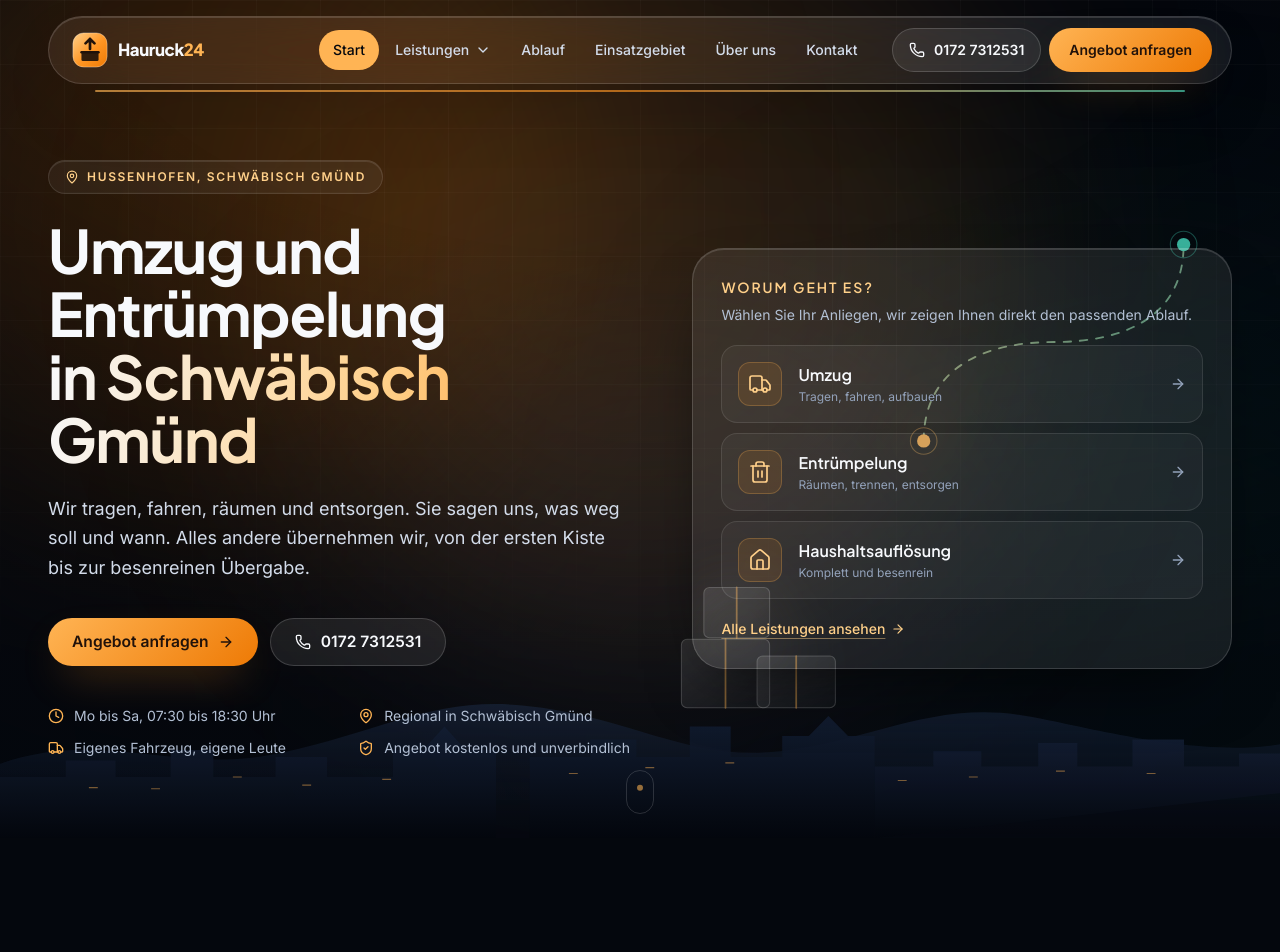
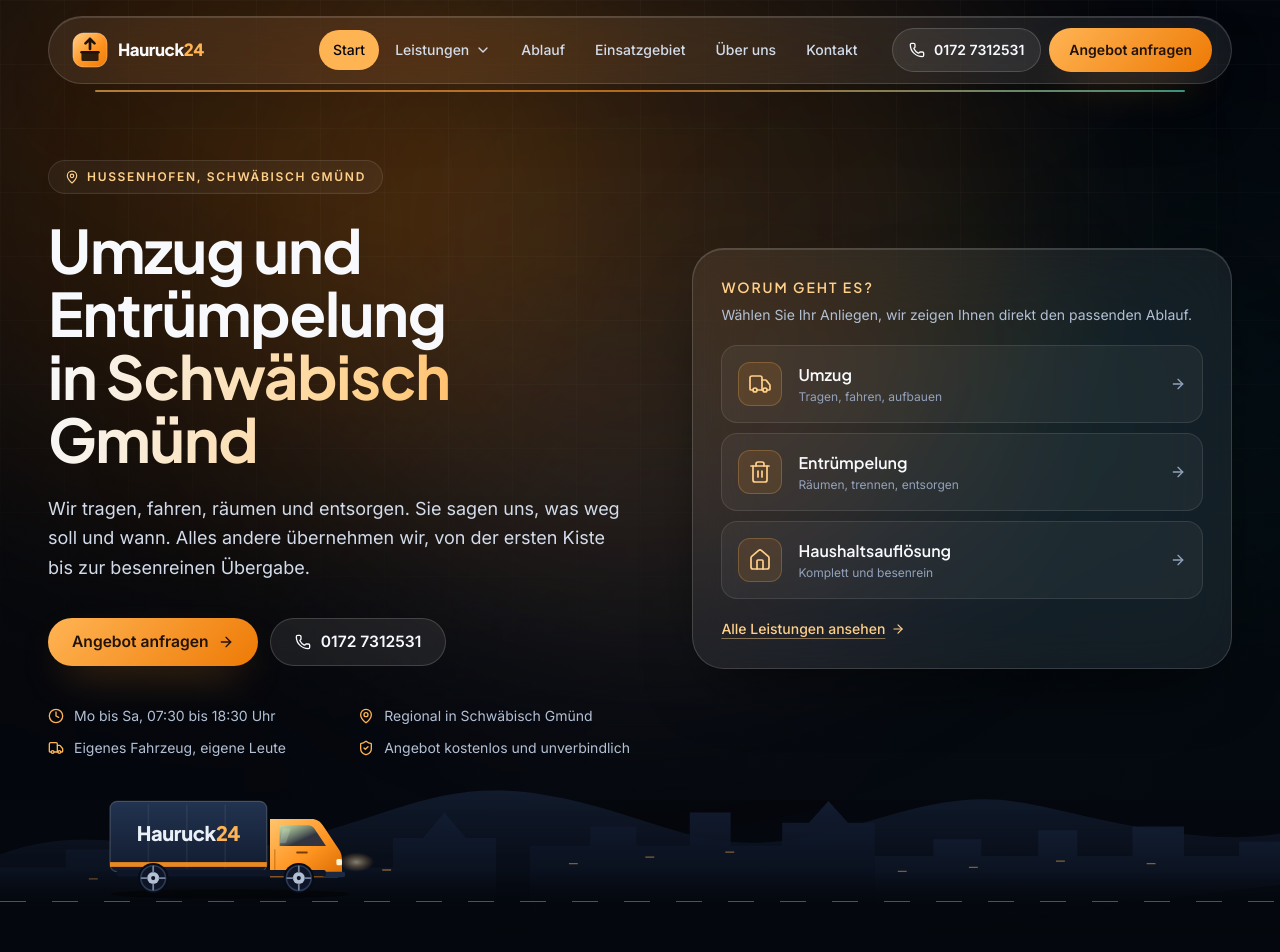
Before and after one commit to SchaeferDesigns/hauruck24, a Next.js app: page / in a window 1280 px wide. Shown: the top 952 px of the page. Built offline with nearby package versions, Linux system fonts and the light colour scheme.

Commit message:
SDA: Projektänderungen synchronisieren

```diff
--- a/src/components/sections/Hero.tsx
+++ b/src/components/sections/Hero.tsx
@@ -2,20 +2,21 @@
 
 import Link from "next/link";
 import {
+  animate,
   motion,
   useMotionValue,
   useReducedMotion,
   useScroll,
-  useSpring,
   useTransform,
 } from "motion/react";
 import { ArrowRight, Clock, MapPin, Phone, ShieldCheck, Truck } from "lucide-react";
-import { useCallback, useRef } from "react";
+import { useEffect, useRef, type CSSProperties } from "react";
 import { services } from "@/content/services";
 import { site } from "@/content/site";
-import { telHref } from "@/lib/utils";
 import ServiceIcon from "@/components/ui/ServiceIcon";
-import { SceneBoxes, SceneHills, SceneRoute, SceneTown } from "./HeroScene";
+import TruckIllustration from "@/components/ui/TruckIllustration";
+import { PhoneAction } from "@/components/ui/ContactAction";
+import { SceneHills, SceneTown } from "./HeroScene";
 
 const trust = [
   { icon: Clock, label: "Mo bis Sa, 07:30 bis 18:30 Uhr" },
@@ -27,57 +28,64 @@ const trust = [
 /** Drei Einstiege, damit Besucher sich sofort selbst einordnen. */
 const quickPicks = services.slice(0, 3);
 
+/** Radumfang in Pixeln der Zeichnung, fuer die passende Raddrehung */
+const WHEEL_CIRCUMFERENCE = 2 * Math.PI * 19;
+
+const delay = (seconds: number) => ({ "--enter-delay": `${seconds}s` }) as CSSProperties;
+
 export default function Hero() {
   const ref = useRef<HTMLElement>(null);
   const reduce = useReducedMotion();
 
   const { scrollYProgress } = useScroll({ target: ref, offset: ["start start", "end start"] });
 
-  /* Scroll-Parallax: jede Ebene bewegt sich anders schnell */
-  const yTown = useTransform(scrollYProgress, [0, 1], ["0%", "26%"]);
-  const yHills = useTransform(scrollYProgress, [0, 1], ["0%", "48%"]);
-  const yContent = useTransform(scrollYProgress, [0, 1], ["0%", "-14%"]);
-  const opacityContent = useTransform(scrollYProgress, [0, 0.75], [1, 0]);
-  const scaleGlow = useTransform(scrollYProgress, [0, 1], [1, 1.3]);
+  /* Scroll-Parallax: jede Ebene laeuft mit eigener Geschwindigkeit.
+     Glasflaechen bekommen nur Bewegung, nie Deckkraft auf einem Vorfahren. */
+  const yGlow = useTransform(scrollYProgress, [0, 1], ["0%", "30%"]);
+  const scaleGlow = useTransform(scrollYProgress, [0, 1], [1, 1.35]);
+  const yHills = useTransform(scrollYProgress, [0, 1], ["0%", "46%"]);
+  const yTown = useTransform(scrollYProgress, [0, 1], ["0%", "24%"]);
+  const yText = useTransform(scrollYProgress, [0, 1], ["0%", "-22%"]);
+  const fadeText = useTransform(scrollYProgress, [0, 0.7], [1, 0]);
+  const yCard = useTransform(scrollYProgress, [0, 1], ["0%", "-8%"]);
 
-  /* Zeiger-Parallax fuer die Bildebene, nur bei feinem Zeiger sinnvoll */
-  const pointerX = useMotionValue(0);
-  const pointerY = useMotionValue(0);
-  const tiltX = useSpring(pointerX, { stiffness: 90, damping: 20 });
-  const tiltY = useSpring(pointerY, { stiffness: 90, damping: 20 });
-  const sceneX = useTransform(tiltX, [-0.5, 0.5], ["-16px", "16px"]);
-  const sceneY = useTransform(tiltY, [-0.5, 0.5], ["-12px", "12px"]);
-  const boxesX = useTransform(tiltX, [-0.5, 0.5], ["26px", "-26px"]);
-  const boxesY = useTransform(tiltY, [-0.5, 0.5], ["18px", "-18px"]);
+  /* Der Wagen faehrt beim Laden ein und beim Scrollen weiter */
+  const driveIn = useMotionValue(reduce ? 0 : -520);
+  const driveScroll = useTransform(scrollYProgress, [0, 0.9], [0, 760]);
+  const truckX = useTransform(() => driveIn.get() + driveScroll.get());
+  const wheelRotate = useTransform(truckX, (x) => (x / WHEEL_CIRCUMFERENCE) * 360);
+  const bob = useMotionValue(0);
 
-  const onPointerMove = useCallback(
-    (event: React.PointerEvent<HTMLElement>) => {
-      if (event.pointerType !== "mouse" || reduce) return;
-      const rect = event.currentTarget.getBoundingClientRect();
-      pointerX.set((event.clientX - rect.left) / rect.width - 0.5);
-      pointerY.set((event.clientY - rect.top) / rect.height - 0.5);
-    },
-    [pointerX, pointerY, reduce],
-  );
-
-  const onPointerLeave = useCallback(() => {
-    pointerX.set(0);
-    pointerY.set(0);
-  }, [pointerX, pointerY]);
+  useEffect(() => {
+    if (reduce) {
+      driveIn.set(0);
+      return;
+    }
+    const drive = animate(driveIn, 0, { duration: 2.4, delay: 0.5, ease: [0.16, 1, 0.3, 1] });
+    /* Leichtes Federn des Aufbaus im Stand */
+    const idle = animate(bob, [0, -1.6, 0], {
+      duration: 1.8,
+      repeat: Infinity,
+      ease: "easeInOut",
+      delay: 2.9,
+    });
+    return () => {
+      drive.stop();
+      idle.stop();
+    };
+  }, [driveIn, bob, reduce]);
 
   return (
     <section
       ref={ref}
-      onPointerMove={onPointerMove}
-      onPointerLeave={onPointerLeave}
       aria-labelledby="hero-title"
-      className="relative -mt-24 flex min-h-[calc(100dvh-2rem)] items-center overflow-hidden pt-32 pb-20 sm:-mt-28 sm:pt-40 lg:min-h-[46rem]"
+      className="relative -mt-24 flex min-h-[calc(100dvh-2rem)] items-center overflow-hidden pt-32 pb-36 sm:-mt-28 sm:pt-40 sm:pb-44 lg:min-h-[48rem]"
     >
       {/* Ebene 1, Lichtschein */}
       <motion.div
         aria-hidden="true"
-        style={reduce ? undefined : { scale: scaleGlow }}
-        className="pointer-events-none absolute top-[-12%] left-1/2 -z-1 size-[46rem] -translate-x-1/2 rounded-full bg-brand-500/14 blur-[120px]"
+        style={reduce ? undefined : { y: yGlow, scale: scaleGlow }}
+        className="pointer-events-none absolute top-[-14%] left-1/2 -z-1 size-[46rem] -translate-x-1/2 rounded-full bg-brand-500/14 blur-[120px]"
       />
 
       {/* Ebene 2, ferne Huegel */}
@@ -86,112 +94,90 @@ export default function Hero() {
         style={reduce ? undefined : { y: yHills }}
         className="pointer-events-none absolute inset-x-0 bottom-0 -z-1"
       >
-        <SceneHills className="h-40 w-full opacity-70 sm:h-56" />
+        <SceneHills className="h-44 w-full opacity-70 sm:h-60" />
       </motion.div>
 
-      {/* Ebene 3, Stadtsilhouette */}
+      {/* Ebene 3, Stadt, Strasse und Wagen */}
       <motion.div
         aria-hidden="true"
         style={reduce ? undefined : { y: yTown }}
         className="pointer-events-none absolute inset-x-0 bottom-0 -z-1"
       >
-        <SceneTown className="h-32 w-full opacity-90 sm:h-44" />
+        <SceneTown className="h-36 w-full opacity-95 sm:h-48" />
+
+        {/* Strasse */}
+        <div className="absolute inset-x-0 bottom-0 h-14 bg-gradient-to-b from-night-900/0 via-night-950/85 to-night-950 sm:h-16" />
+        <div className="absolute inset-x-0 bottom-7 h-px bg-[repeating-linear-gradient(90deg,rgba(255,180,84,0.4)_0_26px,transparent_26px_52px)] sm:bottom-8" />
+
+        {/* Umzugswagen */}
+        <motion.div
+          style={{ x: truckX, y: bob }}
+          className="absolute bottom-6 left-[6%] w-44 sm:bottom-7 sm:left-[8%] sm:w-64"
+        >
+          <TruckIllustration wheelRotate={wheelRotate} className="w-full" />
+        </motion.div>
       </motion.div>
 
-      <motion.div
-        style={reduce ? undefined : { y: yContent, opacity: opacityContent }}
-        className="container-page relative w-full"
-      >
+      <div className="container-page relative w-full">
         <div className="grid items-center gap-12 lg:grid-cols-[1.05fr_0.95fr]">
-          {/* Textspalte */}
-          <div>
-            <motion.span
-              initial={reduce ? false : { opacity: 0, y: 14 }}
-              animate={{ opacity: 1, y: 0 }}
-              transition={{ duration: 0.6, ease: [0.22, 1, 0.36, 1] }}
-              className="glass inline-flex items-center gap-2 rounded-pill px-4 py-2 text-xs font-semibold tracking-[0.14em] text-brand-300 uppercase"
+          {/* Textspalte: darf ausblenden, sie enthaelt kein Glas */}
+          <motion.div style={reduce ? undefined : { y: yText, opacity: fadeText }}>
+            <span
+              style={delay(0)}
+              className="enter surface inline-flex items-center gap-2 rounded-pill px-4 py-2 text-xs font-semibold tracking-[0.14em] text-brand-300 uppercase"
             >
               <MapPin aria-hidden="true" className="size-3.5" />
               {site.address.district}, {site.address.city}
-            </motion.span>
+            </span>
 
-            <motion.h1
+            <h1
               id="hero-title"
-              initial={reduce ? false : { opacity: 0, y: 22 }}
-              animate={{ opacity: 1, y: 0 }}
-              transition={{ duration: 0.75, delay: 0.08, ease: [0.22, 1, 0.36, 1] }}
-              className="mt-6 font-display text-[2.6rem] leading-[1.05] sm:text-5xl lg:text-[3.4rem] xl:text-[3.75rem]"
+              style={delay(0.08)}
+              className="enter mt-6 font-display text-[2.6rem] leading-[1.05] sm:text-5xl lg:text-[3.4rem] xl:text-[3.75rem]"
             >
               Umzug und Entrümpelung
               <span className="block text-gradient">in Schwäbisch Gmünd</span>
-            </motion.h1>
+            </h1>
 
-            <motion.p
-              initial={reduce ? false : { opacity: 0, y: 20 }}
-              animate={{ opacity: 1, y: 0 }}
-              transition={{ duration: 0.7, delay: 0.16, ease: [0.22, 1, 0.36, 1] }}
-              className="mt-6 max-w-xl text-base leading-relaxed text-mist-200 sm:text-lg"
+            <p
+              style={delay(0.16)}
+              className="enter mt-6 max-w-xl text-base leading-relaxed text-mist-200 sm:text-lg"
             >
               Wir tragen, fahren, räumen und entsorgen. Sie sagen uns, was weg soll und wann.
               Alles andere übernehmen wir, von der ersten Kiste bis zur besenreinen Übergabe.
-            </motion.p>
+            </p>
 
-            <motion.div
-              initial={reduce ? false : { opacity: 0, y: 18 }}
-              animate={{ opacity: 1, y: 0 }}
-              transition={{ duration: 0.7, delay: 0.24, ease: [0.22, 1, 0.36, 1] }}
-              className="mt-9 flex flex-col gap-3 sm:flex-row sm:items-center"
+            <div
+              style={delay(0.24)}
+              className="enter mt-9 flex flex-col gap-3 sm:flex-row sm:items-center"
             >
               <Link href="/angebot" className="btn btn-primary">
                 Angebot anfragen
                 <ArrowRight aria-hidden="true" className="size-4" />
               </Link>
 
-              <a href={telHref(site.contact.phoneHref)} className="btn btn-ghost">
+              <PhoneAction className="btn btn-ghost">
                 <Phone aria-hidden="true" className="size-4" />
                 {site.contact.phoneDisplay}
-              </a>
-            </motion.div>
+              </PhoneAction>
+            </div>
 
-            <motion.ul
-              initial={reduce ? false : { opacity: 0 }}
-              animate={{ opacity: 1 }}
-              transition={{ duration: 0.8, delay: 0.36 }}
-              className="mt-10 grid gap-x-6 gap-y-3 sm:grid-cols-2"
-            >
+            <ul style={delay(0.34)} className="enter mt-10 grid gap-x-6 gap-y-3 sm:grid-cols-2">
               {trust.map((item) => (
                 <li key={item.label} className="flex items-center gap-2.5 text-sm text-mist-300">
                   <item.icon aria-hidden="true" className="size-4 shrink-0 text-brand-400" />
                   {item.label}
                 </li>
               ))}
-            </motion.ul>
-          </div>
+            </ul>
+          </motion.div>
 
-          {/* Bildspalte mit schnellen Einstiegen */}
-          <motion.div
-            initial={reduce ? false : { opacity: 0, scale: 0.96, y: 26 }}
-            animate={{ opacity: 1, scale: 1, y: 0 }}
-            transition={{ duration: 0.9, delay: 0.2, ease: [0.22, 1, 0.36, 1] }}
-            className="relative"
-          >
-            <motion.div
-              aria-hidden="true"
-              style={reduce ? undefined : { x: sceneX, y: sceneY }}
-              className="pointer-events-none absolute -top-16 -right-6 hidden w-[24rem] opacity-80 sm:block"
+          {/* Kartenspalte: nur Bewegung, das Glas blendet sich selbst ein */}
+          <motion.div style={reduce ? undefined : { y: yCard }}>
+            <div
+              style={delay(0.2)}
+              className="enter glass-strong sheen relative rounded-[2rem] p-5 sm:p-7"
             >
-              <SceneRoute className="w-full" />
-            </motion.div>
-
-            <motion.div
-              aria-hidden="true"
-              style={reduce ? undefined : { x: boxesX, y: boxesY }}
-              className="pointer-events-none absolute -bottom-16 -left-10 hidden w-56 opacity-70 lg:block"
-            >
-              <SceneBoxes className="w-full animate-float" />
-            </motion.div>
-
-            <div className="glass-strong relative rounded-[2rem] p-5 sm:p-7">
               <p className="font-display text-sm font-semibold tracking-[0.14em] text-brand-300 uppercase">
                 Worum geht es?
               </p>
@@ -204,22 +190,20 @@ export default function Hero() {
                   <li key={service.slug}>
                     <Link
                       href={`/leistungen/${service.slug}`}
-                      className="card-hover group flex items-center gap-4 rounded-2xl border border-white/10 bg-white/4 p-4"
+                      className="surface group relative z-1 flex items-center gap-4 rounded-2xl p-4 transition-[background-color,border-color,translate] duration-300 hover:-translate-y-0.5 hover:border-brand-400/35 hover:bg-white/9"
                     >
-                      <span className="grid size-11 shrink-0 place-items-center rounded-xl border border-brand-400/25 bg-brand-500/12 text-brand-300">
+                      <span className="grid size-11 shrink-0 place-items-center rounded-xl border border-brand-400/25 bg-brand-500/12 text-brand-300 transition-colors duration-300 group-hover:bg-brand-500/22">
                         <ServiceIcon name={service.icon} className="size-5" />
                       </span>
                       <span className="min-w-0 flex-1">
                         <span className="block font-display text-base font-semibold text-mist-50">
                           {service.label}
                         </span>
-                        <span className="mt-0.5 block text-xs text-mist-400">
-                          {service.hook}
-                        </span>
+                        <span className="mt-0.5 block text-xs text-mist-400">{service.hook}</span>
                       </span>
                       <ArrowRight
                         aria-hidden="true"
-                        className="size-4 shrink-0 text-mist-400 transition-transform duration-300 group-hover:translate-x-1 group-hover:text-brand-300"
+                        className="size-4 shrink-0 text-mist-400 transition-[translate,color] duration-300 group-hover:translate-x-1 group-hover:text-brand-300"
                       />
                     </Link>
                   </li>
@@ -228,7 +212,7 @@ export default function Hero() {
 
               <Link
                 href="/leistungen"
-                className="link-underline mt-5 inline-flex items-center gap-1.5 text-sm font-medium"
+                className="link-underline relative z-1 mt-5 inline-flex items-center gap-1.5 text-sm font-medium"
               >
                 Alle Leistungen ansehen
                 <ArrowRight aria-hidden="true" className="size-3.5" />
@@ -236,24 +220,7 @@ export default function Hero() {
             </div>
           </motion.div>
         </div>
-      </motion.div>
-
-      {/* Scrollhinweis */}
-      <motion.div
-        aria-hidden="true"
-        initial={reduce ? false : { opacity: 0 }}
-        animate={{ opacity: 1 }}
-        transition={{ delay: 1, duration: 0.8 }}
-        className="absolute bottom-6 left-1/2 hidden -translate-x-1/2 lg:block"
-      >
-        <span className="flex h-11 w-7 items-start justify-center rounded-pill border border-white/15 p-1.5">
-          <motion.span
-            animate={reduce ? undefined : { y: [0, 12, 0], opacity: [1, 0.35, 1] }}
-            transition={{ duration: 2.1, repeat: Infinity, ease: "easeInOut" }}
-            className="size-1.5 rounded-full bg-brand-400"
-          />
-        </span>
-      </motion.div>
+      </div>
     </section>
   );
 }
```
